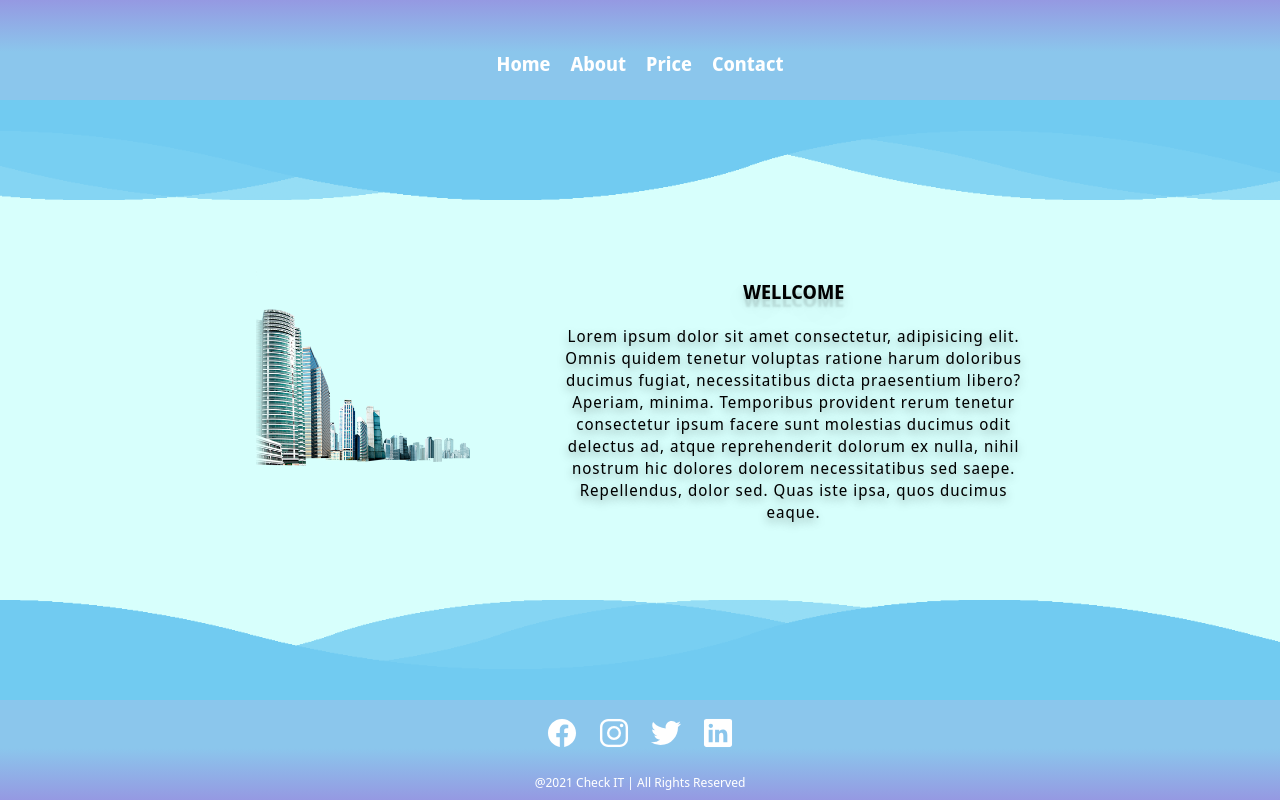
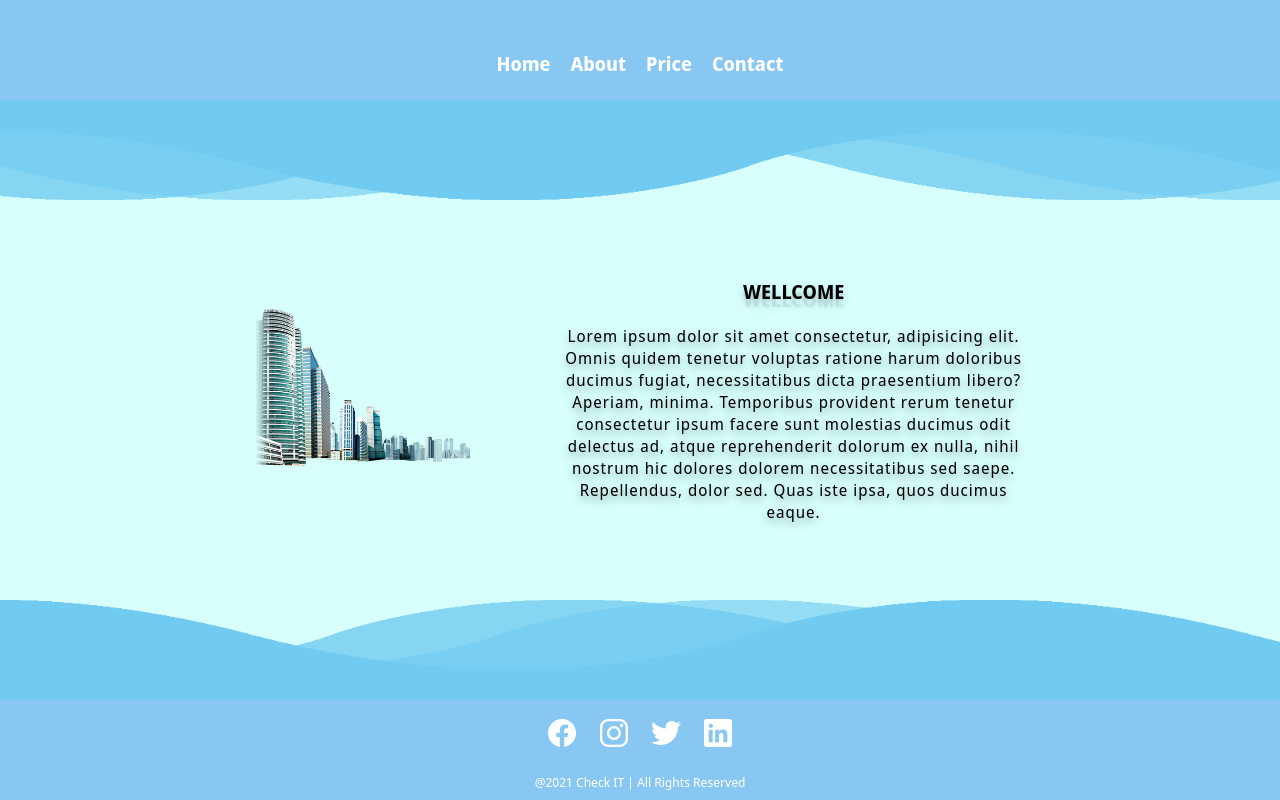
Before and after one commit to TuristaLacteo/solo-inporta-footer, a plain HTML site: page index.html in a window 1280 px wide. Drawn offline with nearby package versions, Linux system fonts and the light colour scheme; a web font is replaced by a local one.

Commit message:
Add files via upload

```diff
--- a/style.css
+++ b/style.css
@@ -16,8 +16,9 @@ body {
 header {
     width: 100%;
     height: 100px;
-    background-color: #74EBD5;
-    background: linear-gradient(180deg, rgba(149,153,226,1) 0%, rgba(139,198,236,1) 52%, rgba(139,198,236,1) 100%);
+    background: #88c7f1;
+    /* background: linear-gradient(180deg, rgba(149,153,226,1) 0%, rgba(139,198,236,1) 50%, rgba(139,198,236,1) 100%); */
+    background-size: cover;
 }
 
 header ul {
@@ -38,7 +39,7 @@ header ul li a{
 }
 
 header ul li a:hover{
-    font-size: 1em;
+    color: rgb(0, 80, 100);
 }
 
 header .cloud {
@@ -117,7 +118,7 @@ footer {
     position: absolute;
     width: 100%;
     min-height: 100px;
-    background: linear-gradient(0deg, rgba(149,153,226,1) 0%, rgba(139,198,236,1) 52%, rgba(139,198,236,1) 100%);
+    background: #88c7f1;
 }
 
 footer .social--links {
```
